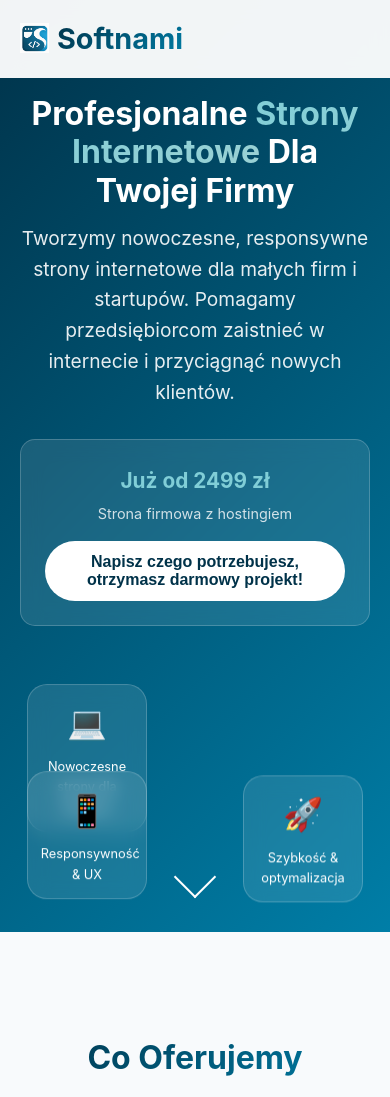
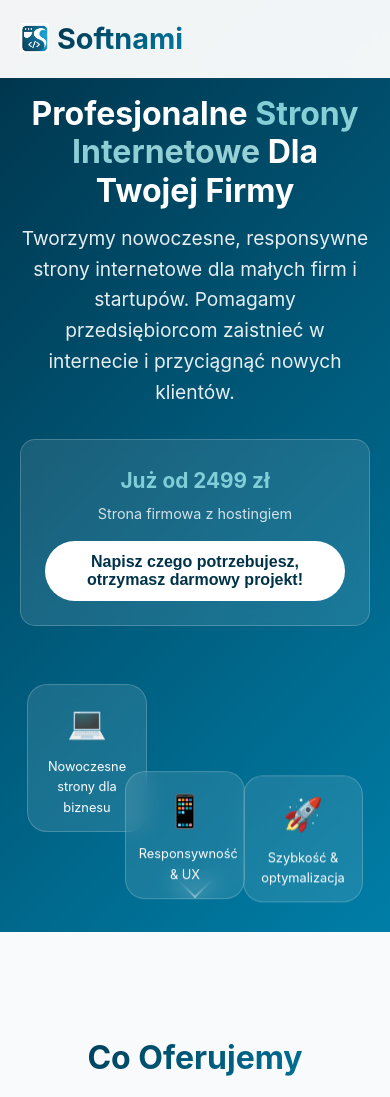
Before and after one commit to kmajder/softnami, a Next.js app: page / in a window 390 px wide. Shown: the top 1097 px of the page. Built offline with nearby package versions, Linux system fonts and the light colour scheme.

Commit message:
zmiana lekka rozmieszczenia

```diff
--- a/src/app/globals.css
+++ b/src/app/globals.css
@@ -1108,7 +1108,7 @@ body {
 
   .floating-card:nth-child(3) {
     bottom: 10%;
-    left: 5%;
+    left: 38%;
     max-width: 120px;
     font-size: 0.8rem;
   }
@@ -1197,6 +1197,6 @@ body {
 
   .floating-card:nth-child(3) {
     bottom: 5%;
-    left: 2%;
+    left: 30%;
   }
 }
```
